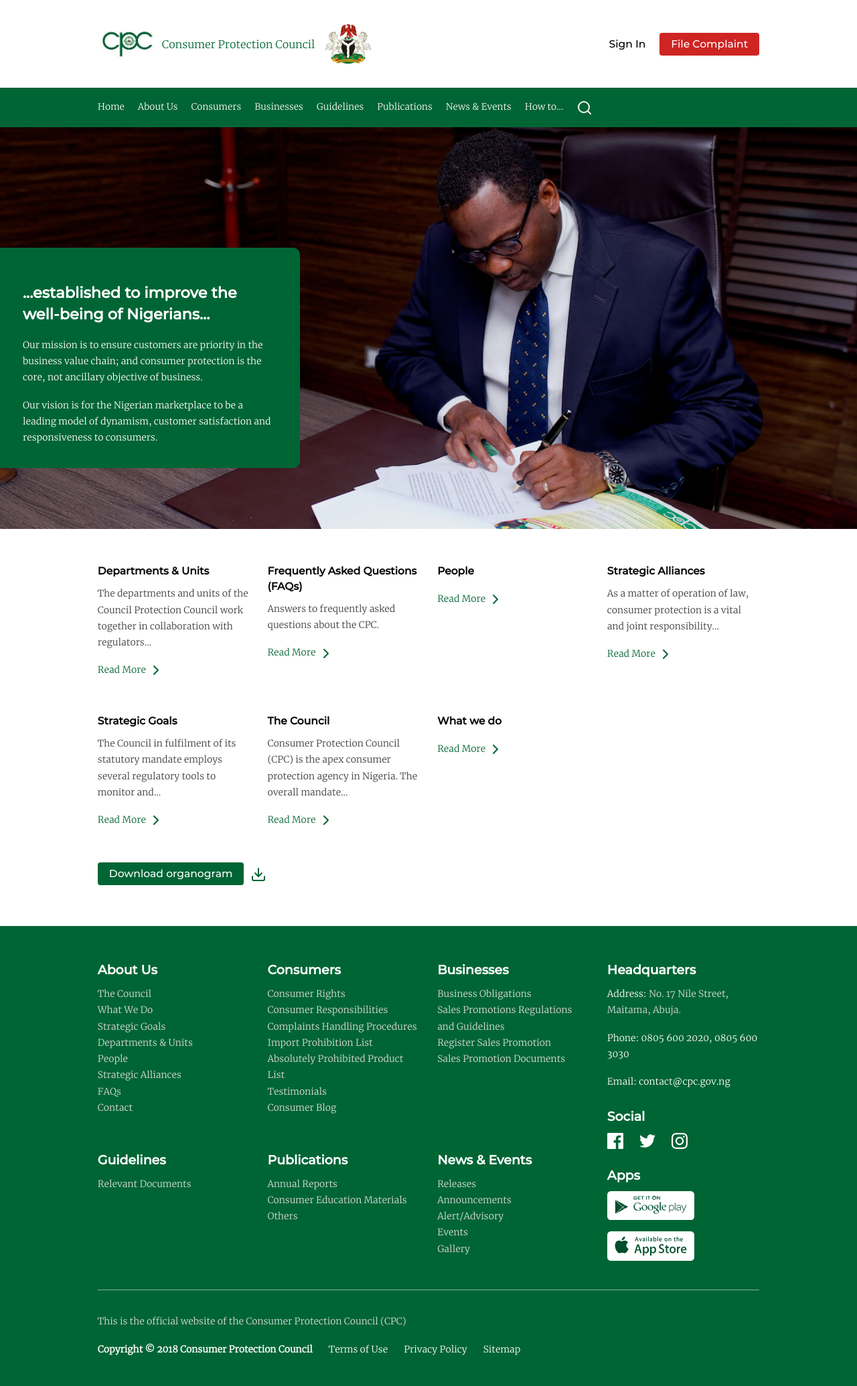
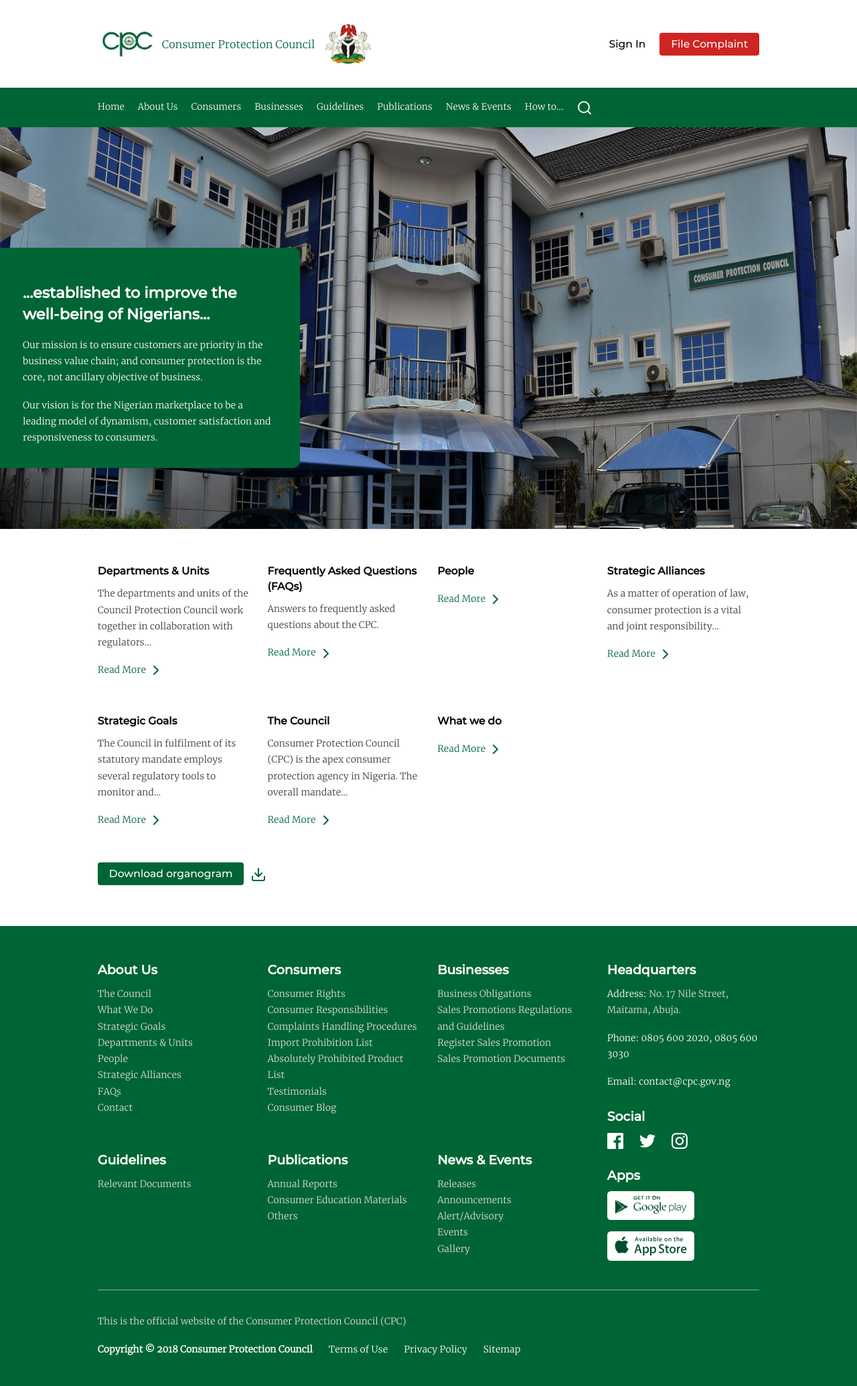
Before and after one commit to psybuglite/cpc-website, a Jekyll site: the page built from _pages/about.md, in a window 1280 px wide. Shown: the whole page at 67% size. Built offline with Jekyll 4.4.1, drawn with Linux system fonts in a browser that asks for light colours.

Commit message:
Updated About

```diff
--- a/_pages/about.md
+++ b/_pages/about.md
@@ -1,14 +1,14 @@
 ---
 title: About us
 permalink: "/about/"
-layout: about
 description: Our mission is to provide human and useful answers to tech challenges.
 image: "/uploads/organogram.jpg"
 headline:
-  image: "/uploads/people/dg-desk-writing.jpg"
+  image: "/uploads/office%20building-7160d5.JPG"
   title: "...established to improve the well-being of Nigerians..."
   mission: Our mission is to ensure customers are priority in the business value chain;
     and consumer protection is the core, not ancillary objective of business.
   vision: Our vision is for the Nigerian marketplace to be a leading model of dynamism,
     customer satisfaction and responsiveness to consumers.
+layout: about
 ---
```
